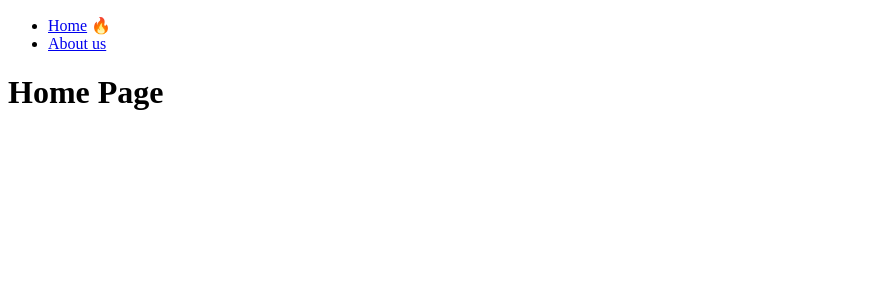
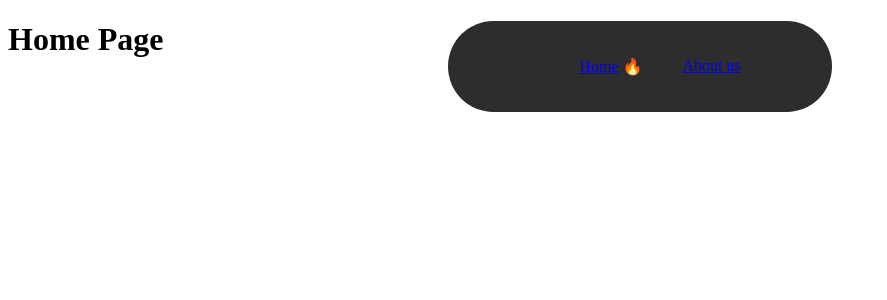
Before and after one commit to bom0320/movie-rebuild, a Next.js app: page / in a window 1280 px wide. Shown: the top 300 px of the page, without its empty margins (0-887 px from the left). Built offline with nearby package versions, Linux system fonts and the light colour scheme.

Commit message:
navigation UI

```diff
--- a/app/navigation.tsx
+++ b/app/navigation.tsx
@@ -1,11 +1,12 @@
 "use client";
 import Link from "next/link";
 import { usePathname } from "next/navigation";
+import styles from "../styles/navigation.module.css";
 
 export default function Navigation() {
     const path = usePathname();
     return (
-        <nav>
+        <nav className={styles.nav}>
             <ul>
                 <li>
                     <Link href="/">Home</Link> {path === "/" ? "🔥" : " "}
--- /dev/null
+++ b/styles/global.css
@@ -0,0 +1,130 @@
+html,
+body,
+div,
+span,
+applet,
+object,
+iframe,
+h1,
+h2,
+h3,
+h4,
+h5,
+h6,
+p,
+blockquote,
+pre,
+a,
+abbr,
+acronym,
+address,
+big,
+cite,
+code,
+del,
+dfn,
+em,
+img,
+ins,
+kbd,
+q,
+s,
+samp,
+small,
+strike,
+strong,
+sub,
+sup,
+tt,
+var,
+b,
+u,
+i,
+center,
+dl,
+dt,
+dd,
+ol,
+ul,
+li,
+fieldset,
+form,
+label,
+legend,
+table,
+caption,
+tbody,
+tfoot,
+thead,
+tr,
+th,
+td,
+article,
+aside,
+canvas,
+details,
+embed,
+figure,
+figcaption,
+footer,
+header,
+hgroup,
+menu,
+nav,
+output,
+ruby,
+section,
+summary,
+time,
+mark,
+audio,
+video {
+    margin: 0;
+    padding: 0;
+    border: 0;
+    font-size: 100%;
+    font: inherit;
+    vertical-align: baseline;
+}
+
+/* HTML5 display-role reset for older browsers */
+article,
+aside,
+details,
+figcaption,
+figure,
+footer,
+header,
+hgroup,
+menu,
+nav,
+section {
+    display: block;
+}
+
+body {
+    line-height: 1;
+}
+
+ol,
+ul {
+    list-style: none;
+}
+
+blockquote,
+q {
+    quotes: none;
+}
+
+blockquote:before,
+blockquote:after,
+q:before,
+q:after {
+    content: '';
+    content: none;
+}
+
+table {
+    border-collapse: collapse;
+    border-spacing: 0;
+}
--- /dev/null
+++ b/styles/navigation.module.css
@@ -0,0 +1,27 @@
+.nav {
+    position: fixed;
+    background-color: #2d2d2d;
+    padding: 20px 0px;
+    border-radius: 60px;
+    margin: 0 auto;
+    left: 50%;
+    transform: translateX(-50%);
+    width: 30%;
+    z-index: 10;
+}
+
+.nav ul {
+    display: flex;
+    gap: 40px;
+    justify-content: center;
+}
+
+.nav ul li {
+    list-style: none;
+    transform: none;
+    transition: all 0.2s ease-in-out;
+}
+
+.nav ul li:hover {
+    transform: scale(2.05);
+}
```
